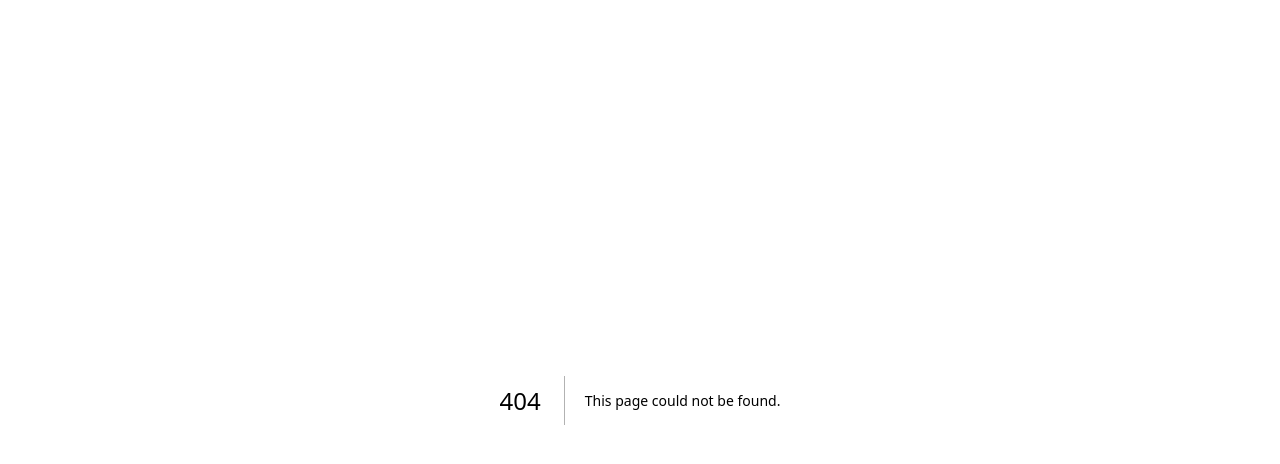
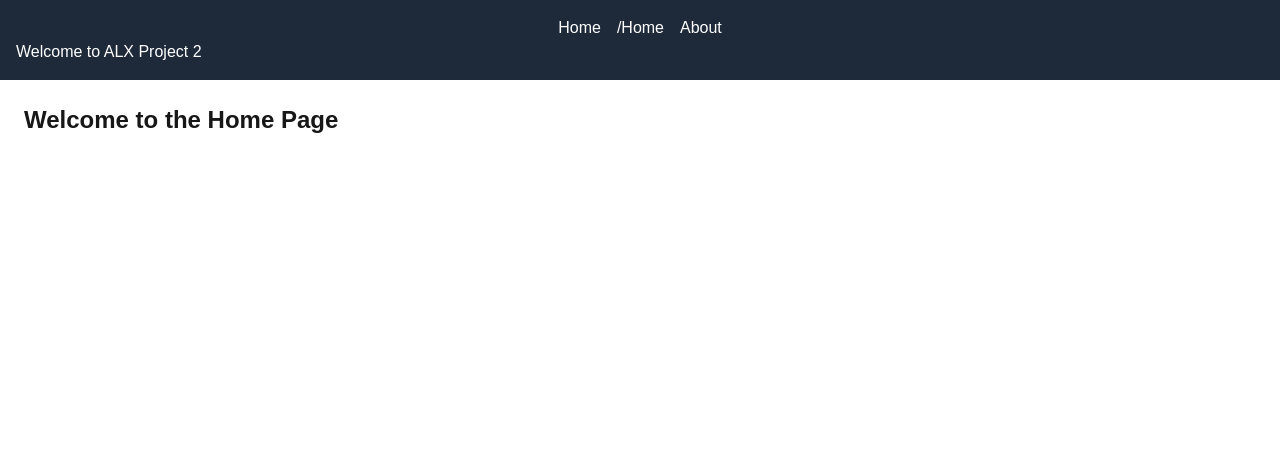
Before and after one commit to redu-1995/alx-project-0x02-setup, a Next.js app in the folder alx-project-0x02/: page /home in a window 1280 px wide. Before the commit this address had no page. Shown: the top 464 px of the page. Built offline with nearby package versions, Linux system fonts and the light colour scheme.

Commit message:
adding home.tsx and about.tsx files and modifying header.tsk file

```diff
--- a/alx-project-0x02/components/layout/Header.tsx
+++ b/alx-project-0x02/components/layout/Header.tsx
@@ -1,6 +1,12 @@
+import Link from "next/link";
 const Header = () => {
   return (
     <header className="bg-gray-800 text-white p-4">
+        <nav className="flex justify-center space-x-4">
+            <Link href="/" className="hover:underline">Home</Link>
+            <Link href="/home" className="hover:underline">/Home</Link>
+            <Link href="/about" className="hover:underline">About</Link>
+         </nav>
         Welcome to ALX Project 2
     </header>
   );
--- /dev/null
+++ b/alx-project-0x02/pages/about.tsx
@@ -0,0 +1,12 @@
+import Header from '@/components/layout/Header';
+
+export default function AboutPage() {
+  return (
+    <>
+      <Header />
+      <main className="p-6">
+        <h1 className="text-2xl font-bold">About This Project</h1>
+      </main>
+    </>
+  );
+}
--- /dev/null
+++ b/alx-project-0x02/pages/home.tsx
@@ -0,0 +1,13 @@
+import Header from "@/components/layout/Header";
+export default function HomePage() {
+
+    return(
+        <>
+
+        <Header/>
+        <main className="p-6">
+        <h1 className="text-2xl font-bold">Welcome to the Home Page</h1>
+      </main>
+      </>
+    );
+}
--- a/alx-project-0x02/pages/index.tsx
+++ b/alx-project-0x02/pages/index.tsx
@@ -10,7 +10,7 @@ export default function Home() {
         <Header />
         <meta name="description" content="A simple Next.js project with Tailwind CSS" />
         <link rel="icon" href="/favicon.ico" />
-      <main className="p-6">
+        <main className="p-6">
         <h1 className="text-2xl font-bold">Hello, welcome to  Next.js + Tailwind project!</h1>
       </main>
     </div>
```
